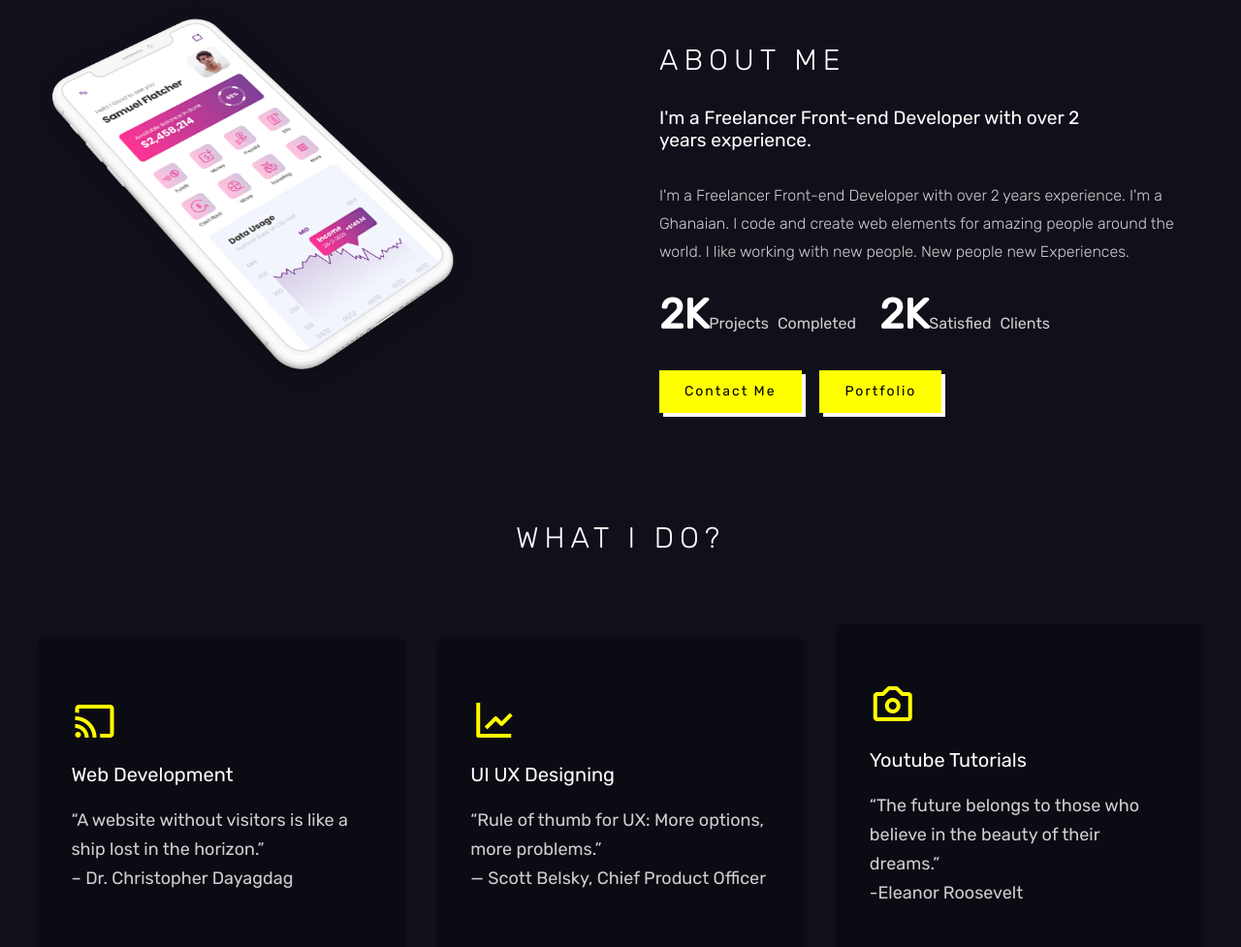
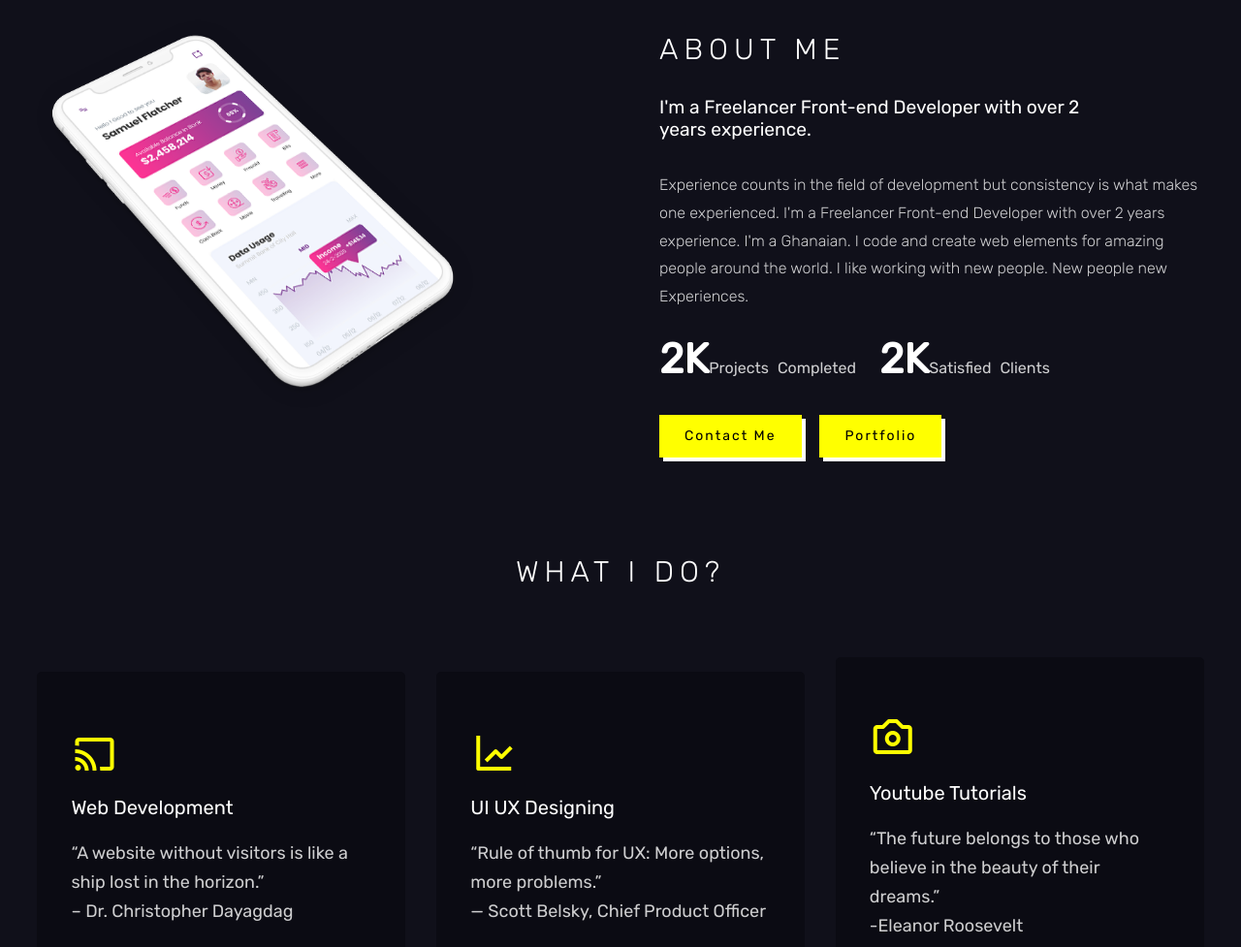
Before and after one commit to King-Kyereh-Nkansah/eNKay.Tech, a plain HTML site: page index.html in a window 1280 px wide. Shown: the part 817-1794 px from the top of the page at 97% size. Drawn offline with nearby package versions, Linux system fonts and the light colour scheme.

Commit message:
Update index.html

```diff
--- a/index.html
+++ b/index.html
@@ -52,7 +52,8 @@ rel="stylesheet">
         <div class="about-text">
             <h3>ABOUT ME</h3>
             <h2>I'm a Freelancer Front-end Developer with over 2 years experience.</h2>
-            <p>I'm a Freelancer Front-end Developer with over 2 years experience. I'm a Ghanaian.
+            <p>Experience counts in the field of development but consistency is what makes one experienced.
+                I'm a Freelancer Front-end Developer with over 2 years experience. I'm a Ghanaian.
                 I code and create web elements for amazing people around the world. I like working with new
                 people. New people new Experiences.
             </p>
```
